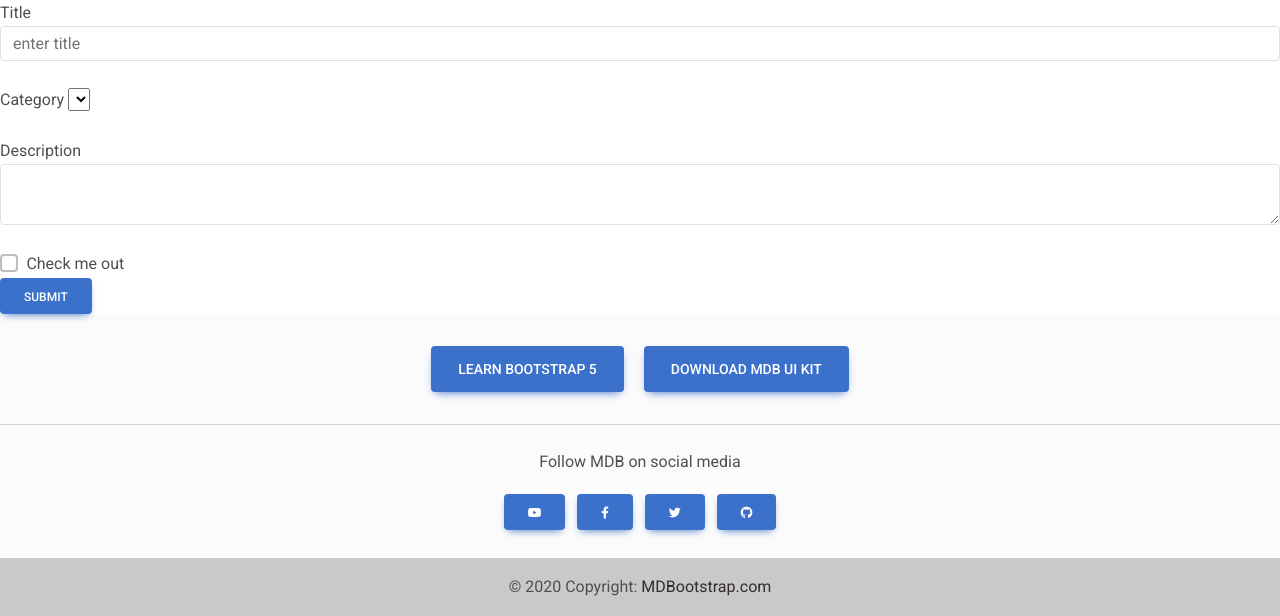
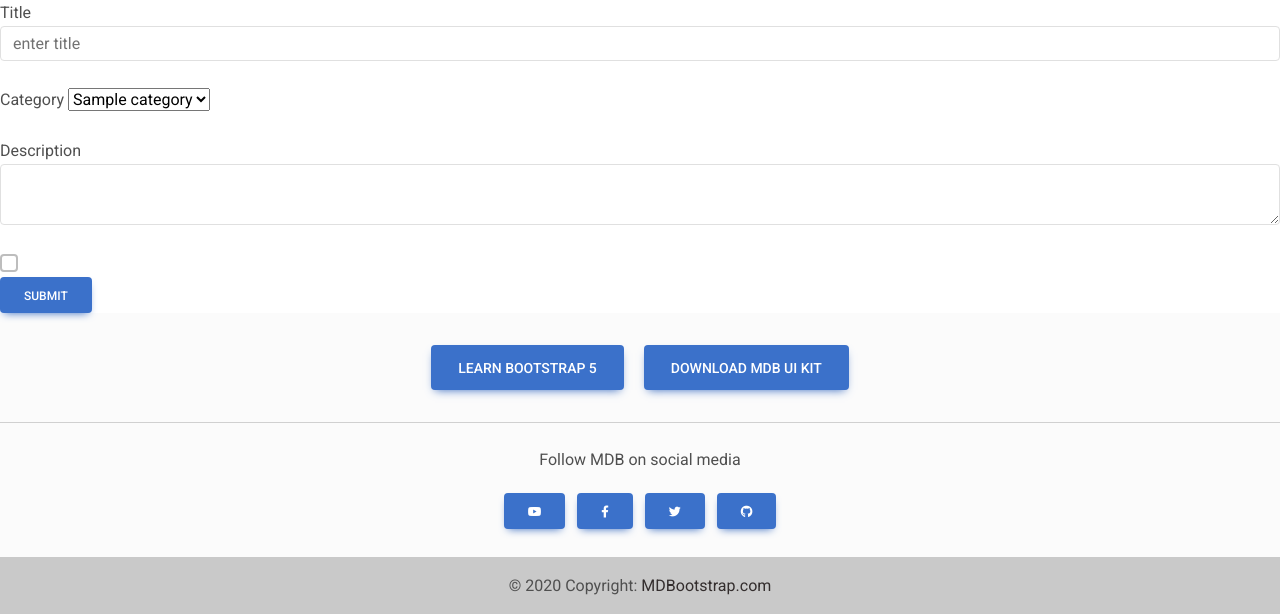
Before and after one commit to Reza-bahmanii/blog-system, a Laravel app: page /posts/create in a window 1280 px wide. Shown: the part 302-918 px from the top of the page. Run offline with Laravel 12, Linux system fonts and the light colour scheme; tables that the repository leaves empty hold one stand-in row (values such as "Sample post"); lists and menus that the app fills with data are empty.

Commit message:
add category

```diff
--- a/app/Http/Controllers/PostController.php
+++ b/app/Http/Controllers/PostController.php
@@ -2,9 +2,8 @@
 
 namespace App\Http\Controllers;
 
+use App\Models\Category;
 use App\Models\Post;
-use App\Models\Category;
-use App\Models\User;
 use Illuminate\Http\Request;
 
 class PostController extends Controller
@@ -15,6 +14,7 @@ class PostController extends Controller
     public function index()
     {
         $posts = Post::latest()->get();
+
         return view('posts.home', compact('posts'));
     }
 
@@ -23,8 +23,9 @@ class PostController extends Controller
      */
     public function create()
     {
-        $category = Category::latest()->get();
-        return view('posts.create' , compact('category'));
+        $categories = Category::latest()->get();
+
+        return view('posts.create', compact('categories'));
     }
 
     /**
@@ -34,15 +35,14 @@ class PostController extends Controller
     {
         $validateDate = $request->validate([
             'title' => ['required', 'min:5', 'max:255'],
-            // 'category' => ..........
+            'category_id' => ['required','exists:categories,id'],
             'content' => ['required', 'min:5', 'max:255'],
         ]);
         $user = auth()->user();
-        $post =                 $user->posts()->create([
-            ...$validateDate,
-            'category_id' => 1
-        ]);
-
+        $category =
+            $post = $user->posts()->create([
+                ...$validateDate,
+            ]);
 
         return redirect(route('posts.index'));
     }
@@ -53,6 +53,7 @@ class PostController extends Controller
     public function show($postId)
     {
         $post = Post::findOrFail($postId);
+
         return view('posts.single', compact('post'));
     }
 
@@ -62,6 +63,7 @@ class PostController extends Controller
     public function edit($postId)
     {
         $post = Post::findorfail($postId);
+
         return view('posts.edit', compact('post'));
     }
 
@@ -77,6 +79,7 @@ class PostController extends Controller
         ]);
         $post = Post::findOrFail($postId);
         $post = Post::where('id', $postId)->update($validateDate);
+
         return redirect(route('posts.show', $postId));
     }
 
--- a/app/Models/Category.php
+++ b/app/Models/Category.php
@@ -3,7 +3,7 @@
 namespace App\Models;
 
 use Illuminate\Database\Eloquent\Model;
-use Illuminate\Database\Eloquent\Relations\BelongsTo;
+use Illuminate\Database\Eloquent\Relations\HasMany;
 
 class Category extends Model
 {
@@ -11,8 +11,8 @@ class Category extends Model
         'name'
     ];
 
-    public function posts(): BelongsTo
+    public function posts(): HasMany
     {
-        $this->belongsTo(post::class);
+        return $this->hasMany(Post::class);
     }
 }
--- a/app/Models/post.php
+++ b/app/Models/post.php
@@ -4,7 +4,7 @@ namespace App\Models;
 
 use Illuminate\Database\Eloquent\Model;
 use Illuminate\Database\Eloquent\Relations\BelongsTo;
-use Illuminate\Database\Eloquent\Relations\HasMany;
+
 
 class Post extends Model
 {
@@ -21,8 +21,8 @@ class Post extends Model
         return $this->belongsTo(User::class);
     }
 
-    public function category(): HasMany
+    public function category(): BelongsTo
     {
-        $this->Hasmany(Category::class);
+        return $this->belongsTo(Category::class);
     }
 }
--- a/resources/views/posts/create.blade.php
+++ b/resources/views/posts/create.blade.php
@@ -9,30 +9,31 @@
         <div class="form-group">
             <label>Title</label>
             <input type="text" class="form-control" id="title" name="title" aria-describedby="emailHelp"
-            placeholder="enter title">
+                placeholder="enter title" value="{{ old('title') }}">
             @error('title')
                 <span style="color: red;">{{ $message }}</span>
             @enderror
         </div><br>
         <div class="form-group">
             <label>Category</label>
-        <select name="category" id="category">
-            <option>
-
+            <select name="category_id" id="category_id">
+                @foreach ($categories as $category)
+                    <option value="{{ $category->id }}">
+                        {{ $category->name }}
                     </option>
+                @endforeach
             </select>
         </div><br>
 
         <div class="form-group">
             <label>Description</label>
-        <textarea name="content" id="content" class="form-control"></textarea>
+            <textarea name="content" id="content" class="form-control">{{ old('content') }}</textarea>
             @error('content')
                 <span style="color: red;">{{ $message }}</span>
             @enderror
         </div><br>
         <div class="form-check">
             <input type="checkbox" class="form-check-input" id="exampleCheck1">
-        <label class="form-check-label" for="exampleCheck1">Check me out</label>
         </div>
         <button type="submit" class="btn btn-primary">Submit</button>
     </form>
--- a/resources/views/posts/home.blade.php
+++ b/resources/views/posts/home.blade.php
@@ -27,6 +27,9 @@
                             <h5 class="card-title">{{ $post->title }}</h5>
                             <p class="card-text">
                                 {{ $post->content }}
+                            </p>
+                            <p>
+                               Category:  {{ $post->category->name }}
                             </p>
                             @auth
                             @if(auth()->id() === $post->user_id)
```
Lines whose indentation alone changed are shown as unchanged.
